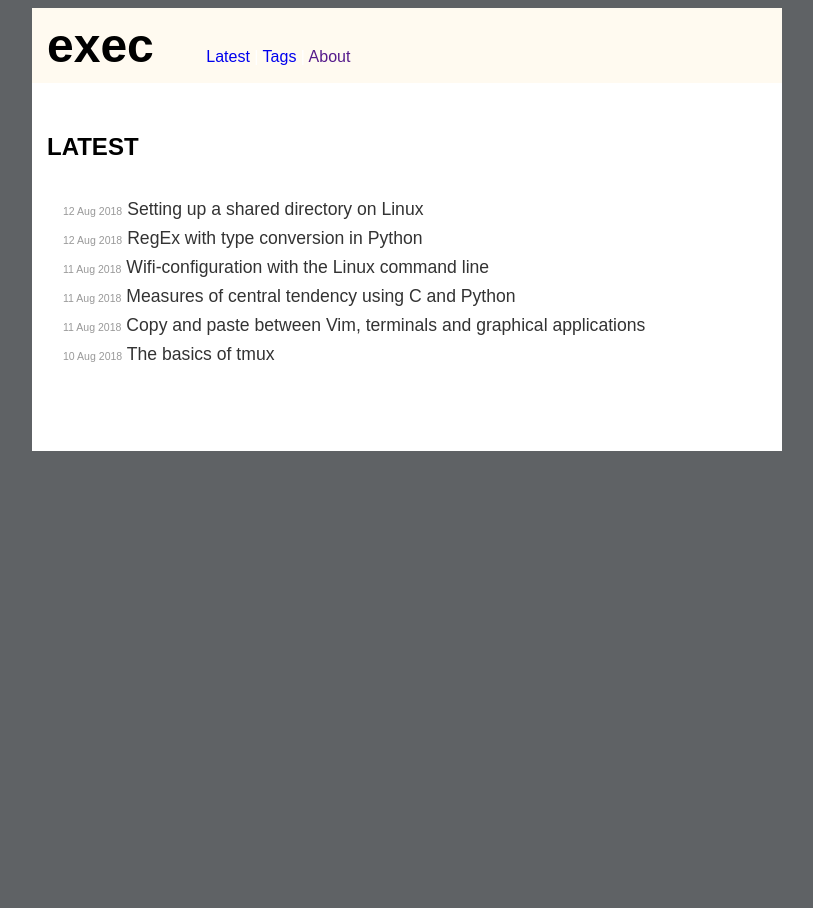
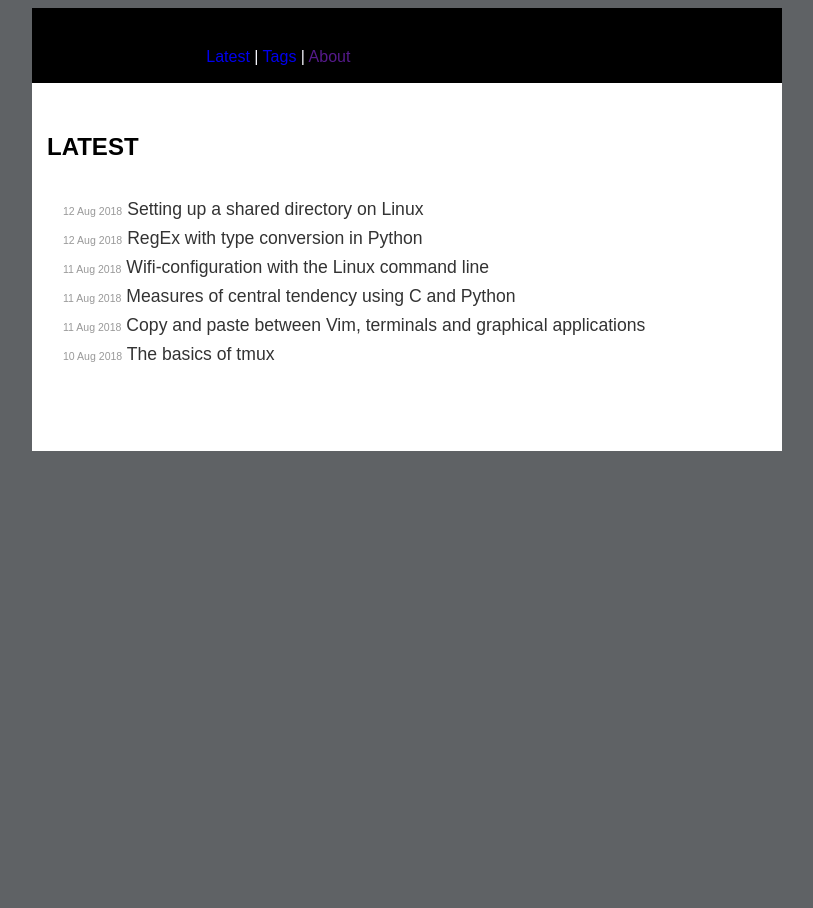
Before and after one commit to execas/execas.github.io, a Jekyll site: the page built from index.html, in a window 1280 px wide. Shown: the whole page, without its empty margins (233-1046 px from the left). Built offline with Jekyll 4.4.1, drawn with Linux system fonts in a browser that asks for light colours.

Commit message:
Update execas.css

```diff
--- a/css/execas.css
+++ b/css/execas.css
@@ -64,8 +64,8 @@ a:focus {
 }
 
 .header {
-     background-color:#fffaf0;
-     color: #fff;
+     background-color:#000000;
+     color: #f8f8ff;
      margin:0 auto;
      max-width: 720px;
      padding: 10px 15px 10px 15px;
```
